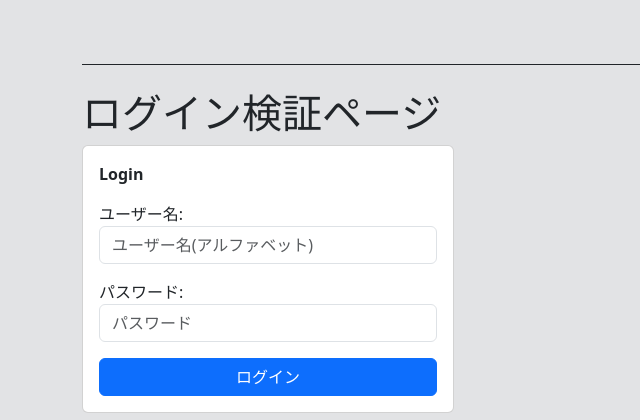
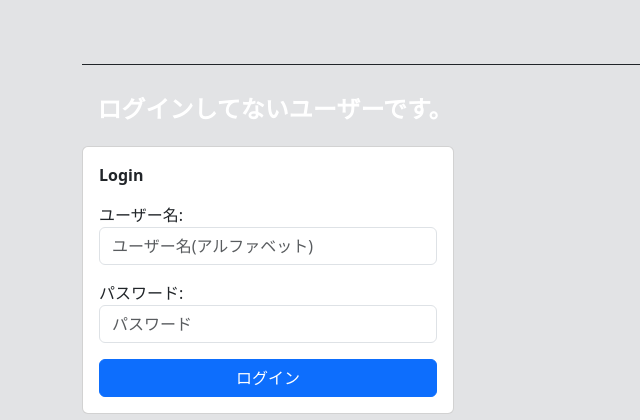
Before and after one commit to tsujiyuto-288/django, a Django app: page /users/login in a window 1280 px wide. Shown: the top 420 px of the page, without its empty margins (0-640 px from the left). Run offline with Django 4.2, Linux system fonts and the light colour scheme.

Commit message:
ログインの有無によって表示を切り替えるテンプレートタグについて

```diff
--- a/practice/templates/login.html
+++ b/practice/templates/login.html
@@ -2,8 +2,11 @@
 {% extends "test_template.html" %}
 
 {% block content %}
-<h1>ログイン検証ページ</h1>
-
+{% if user.is_authenticated %}
+<p class="badge bg-primary fs-4">ログイン中のユーザーです。</p>
+{% else %}
+<p class="badge bg-denger fs-4">ログインしてないユーザーです。</p>
+{% endif %}
 <div class="card col-md-4" id="login_form">
   <div class="card-body">
     <p class="fw-bold">Login</p>
```
Also changed, not shown: docs/templates.md (+13 -0 lines).
